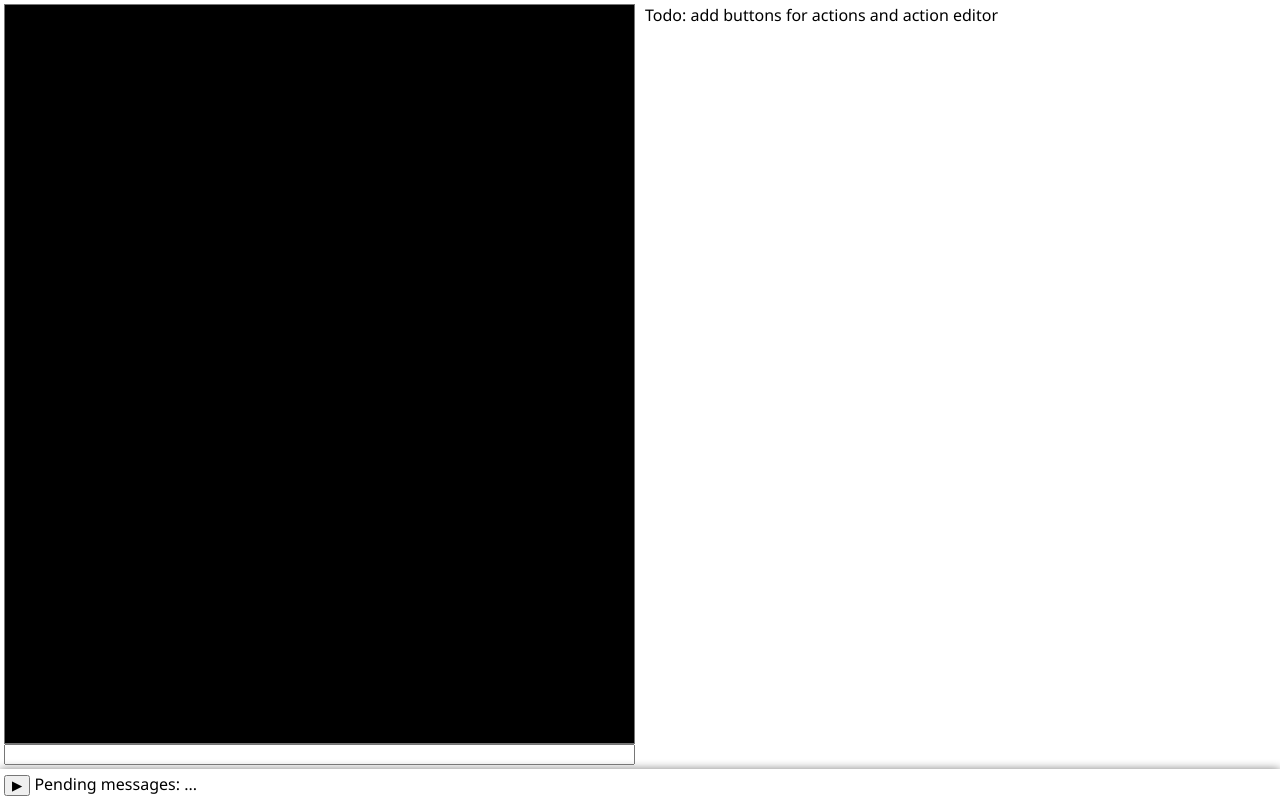
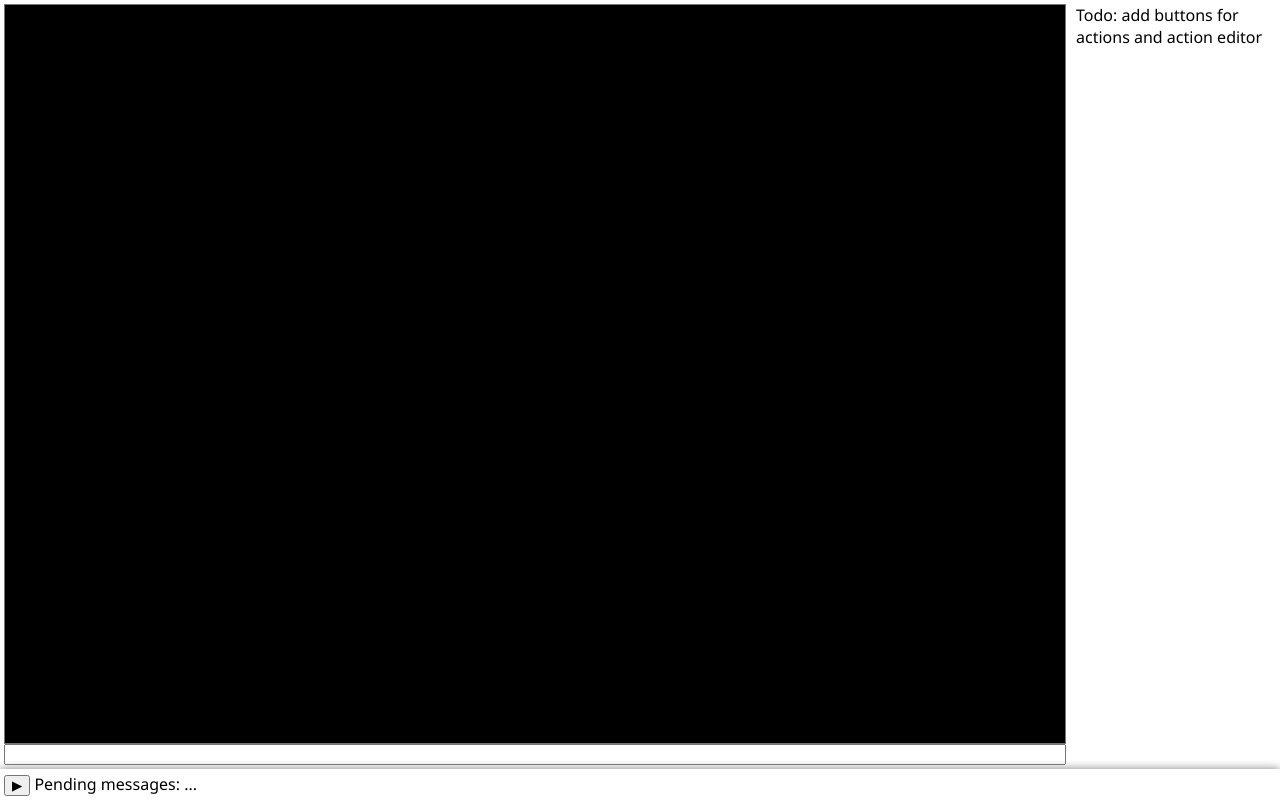
Before and after one commit to bt7s7k7/ServerRemote, a website: page ServerRemote/client/index.html in a window 1280 px wide. Drawn offline with Linux system fonts and the light colour scheme.

Commit message:
Made the console larger

```diff
--- a/ServerRemote/client/index.html
+++ b/ServerRemote/client/index.html
@@ -14,7 +14,7 @@
 				<textarea class="monospace flex-fill" style="resize: none; color: white; background-color: black" readonly id="console"></textarea>
 				<input id="stdin" />
 			</div>
-			<div class="flex-fill" style="margin-left: 10px">
+			<div style="margin-left: 10px; flex: 0 1 200px">
 				Todo: add buttons for actions and action editor
 			</div>
 		</div>
```
